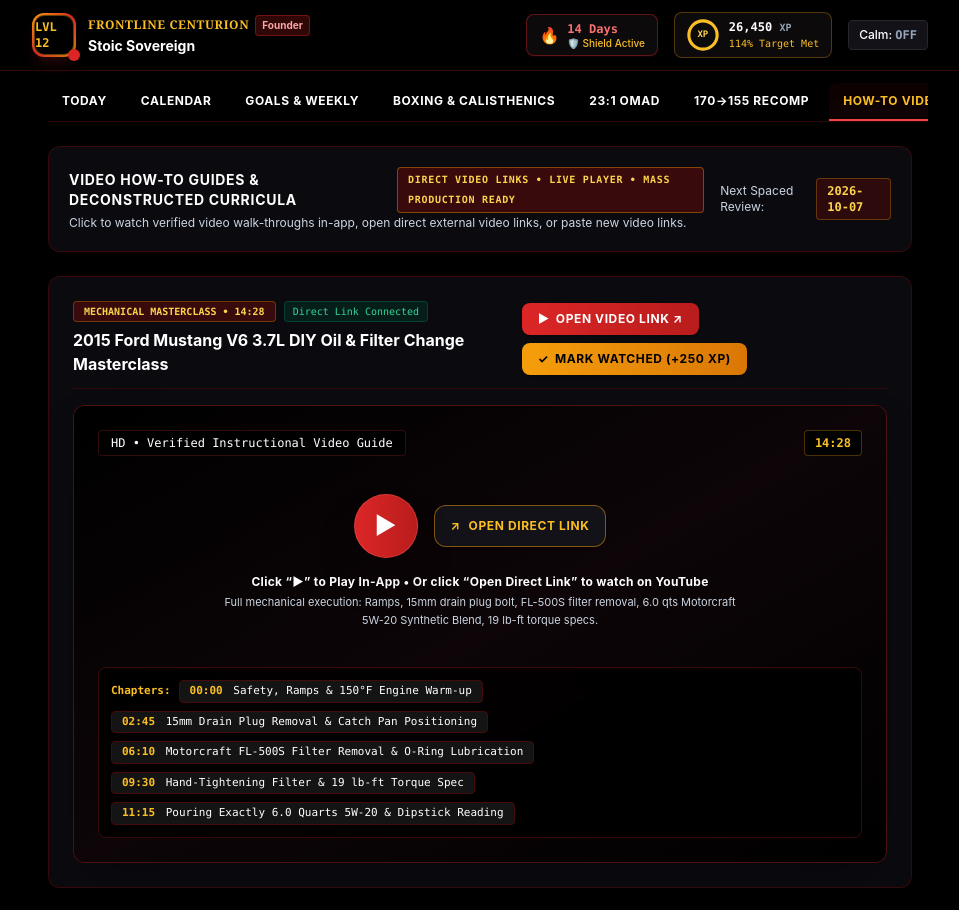
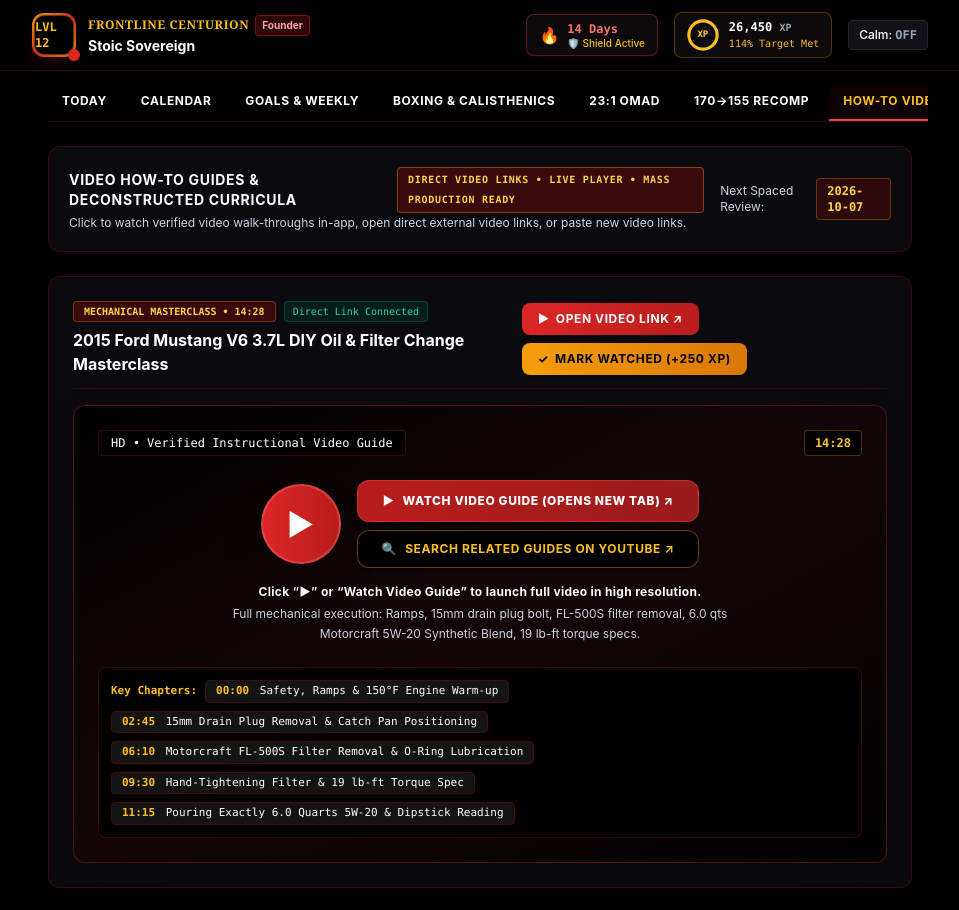
Before and after one commit to Stoic-EmpireLabs/stoic-body, a Next.js app: page /learning in a window 1280 px wide. Shown: the top 910 px of the page, without its empty margins (160-1119 px from the left). Built offline with nearby package versions, Linux system fonts and the light colour scheme.

Commit message:
fix(learning): robust direct video links and external launchpad for mass-production

```diff
--- a/src/app/learning/page.tsx
+++ b/src/app/learning/page.tsx
@@ -357,77 +357,73 @@ export default function LearningPage() {
           </div>
         </div>
 
-        {/* RESPONSIVE VIDEO SCREEN */}
-        <div className="relative w-full aspect-video bg-black rounded-xl overflow-hidden border border-red-900/60 shadow-2xl">
-          {isPlaying ? (
-            <div className="w-full h-full relative flex flex-col">
-              <iframe
-                src={`${selectedVideo.embedUrl}?autoplay=1&rel=0`}
-                title={selectedVideo.title}
-                className="w-full h-full border-0"
-                allow="accelerometer; autoplay; clipboard-write; encrypted-media; gyroscope; picture-in-picture; web-share"
-                allowFullScreen
-              />
-              <button
-                onClick={() => setIsPlaying(false)}
-                className="absolute top-3 right-3 bg-black/80 hover:bg-black text-white text-xs px-3 py-1.5 rounded-lg border border-red-950 backdrop-blur-md font-bold transition flex items-center gap-1"
-              >
-                <span>✕</span> Close In-App Player
-              </button>
-            </div>
-          ) : (
-            <div className="w-full h-full bg-gradient-to-br from-black via-[#0D0507] to-black flex flex-col justify-between p-6">
+        {/* RESPONSIVE VIDEO SCREEN / LAUNCHPAD */}
+        <div className="relative w-full aspect-video bg-gradient-to-br from-black via-[#140608] to-black rounded-xl overflow-hidden border border-red-900/60 shadow-2xl flex flex-col justify-between p-6">
           <div className="flex justify-between items-start">
-                <span className="text-xs font-mono bg-black/80 backdrop-blur-md px-3 py-1 rounded text-white border border-red-900/40">
+            <span className="text-xs font-mono bg-black/90 backdrop-blur-md px-3 py-1 rounded text-white border border-red-900/40">
               HD &bull; Verified Instructional Video Guide
             </span>
-                <span className="text-xs font-mono text-amber-400 bg-black/80 px-2.5 py-1 rounded border border-amber-500/30 font-bold">
+            <span className="text-xs font-mono text-amber-400 bg-black/90 px-2.5 py-1 rounded border border-amber-500/30 font-bold">
               {selectedVideo.duration}
             </span>
           </div>
 
           {/* PLAY BUTTON / ACTIVE VIEWER */}
           <div className="self-center text-center my-auto">
-                <div className="flex items-center justify-center gap-4">
-                  <button
-                    onClick={() => setIsPlaying(true)}
-                    className="w-16 h-16 rounded-full bg-gradient-to-r from-red-600 to-red-700 hover:from-red-500 hover:to-red-600 text-white flex items-center justify-center text-2xl shadow-2xl transition transform hover:scale-105 border border-red-400/30"
-                    title="Play Video In App"
-                  >
-                    ▶
-                  </button>
+            <div className="flex flex-col sm:flex-row items-center justify-center gap-4">
               <a
                 href={selectedVideo.videoUrl}
                 target="_blank"
                 rel="noopener noreferrer"
-                    className="px-4 py-3 rounded-xl bg-[#121218] hover:bg-black border border-amber-500/50 hover:border-amber-400 text-amber-400 font-bold text-xs uppercase tracking-wider transition shadow flex items-center gap-2"
+                className="w-20 h-20 rounded-full bg-gradient-to-r from-red-600 to-red-700 hover:from-red-500 hover:to-red-600 text-white flex items-center justify-center text-3xl shadow-2xl transition transform hover:scale-110 border-2 border-red-400/40 cursor-pointer"
+                title="Watch Video on YouTube"
               >
-                    <span>↗</span> Open Direct Link
+                ▶
               </a>
+
+              <div className="flex flex-col gap-2">
+                <a
+                  href={selectedVideo.videoUrl}
+                  target="_blank"
+                  rel="noopener noreferrer"
+                  className="px-6 py-3 rounded-xl bg-gradient-to-r from-red-700 to-red-800 hover:from-red-600 text-white font-extrabold text-xs uppercase tracking-wider transition shadow-lg flex items-center justify-center gap-2 border border-red-500/50"
+                >
+                  <span>▶</span> Watch Video Guide (Opens New Tab) ↗
+                </a>
+                <a
+                  href={`https://www.youtube.com/results?search_query=${encodeURIComponent(selectedVideo.title)}`}
+                  target="_blank"
+                  rel="noopener noreferrer"
+                  className="px-6 py-2.5 rounded-xl bg-black hover:bg-neutral-900 text-amber-400 font-bold text-xs uppercase tracking-wider transition shadow flex items-center justify-center gap-2 border border-amber-500/40"
+                >
+                  <span>🔍</span> Search Related Guides on YouTube ↗
+                </a>
+              </div>
             </div>
 
             <div className="text-xs text-white mt-4 font-bold tracking-wide">
-                  Click &ldquo;▶&rdquo; to Play In-App &bull; Or click &ldquo;Open Direct Link&rdquo; to watch on YouTube
+              Click &ldquo;▶&rdquo; or &ldquo;Watch Video Guide&rdquo; to launch full video in high resolution.
             </div>
-                <p className="text-[11px] text-slate-300 max-w-lg mx-auto mt-1 leading-relaxed">
+            <p className="text-xs text-slate-300 max-w-lg mx-auto mt-1 leading-relaxed">
               {selectedVideo.description}
             </p>
           </div>
 
           {/* TIMELINE CHAPTERS */}
-              <div className="bg-black/80 backdrop-blur-md p-3 rounded-lg border border-red-950/80 flex flex-wrap gap-2 text-[11px] font-mono text-white overflow-x-auto">
-                <span className="text-amber-400 font-bold self-center">Chapters:</span>
+          <div className="bg-black/90 backdrop-blur-md p-3 rounded-lg border border-red-950/80 flex flex-wrap gap-2 text-[11px] font-mono text-white overflow-x-auto">
+            <span className="text-amber-400 font-bold self-center">Key Chapters:</span>
             {selectedVideo.chapters.map((ch, idx) => (
-                  <span
+              <a
                 key={idx}
-                    className="px-2.5 py-0.5 rounded bg-neutral-900/90 border border-red-950 hover:border-amber-400/50 cursor-pointer whitespace-nowrap text-white font-medium"
+                href={selectedVideo.videoUrl}
+                target="_blank"
+                rel="noopener noreferrer"
+                className="px-2.5 py-0.5 rounded bg-neutral-900/90 border border-red-950 hover:border-amber-400/50 cursor-pointer whitespace-nowrap text-white font-medium hover:text-amber-300"
               >
                 <strong className="text-amber-400 mr-1">{ch.time}</strong> {ch.title}
-                  </span>
+              </a>
             ))}
           </div>
-            </div>
-          )}
         </div>
       </section>
 
@@ -497,12 +493,12 @@ export default function LearningPage() {
                       target="_blank"
                       rel="noopener noreferrer"
                       onClick={(e) => e.stopPropagation()}
-                      className="text-red-400 hover:text-amber-300 font-semibold text-[10px] bg-black/60 px-2 py-0.5 rounded border border-red-950 transition"
+                      className="px-2.5 py-1 rounded bg-gradient-to-r from-red-600 to-red-700 hover:from-red-500 hover:to-red-600 text-white font-extrabold text-[10px] uppercase tracking-wider transition shadow"
                     >
-                      Link ↗
+                      ▶ Watch ↗
                     </a>
                     <span className={vid.watched ? "text-emerald-400 font-bold text-[10px]" : "text-slate-300 text-[10px]"}>
-                      {vid.watched ? "✓ Done" : "Watch"}
+                      {vid.watched ? "✓ Done" : ""}
                     </span>
                   </div>
                 </div>
```
Lines whose indentation alone changed are shown as unchanged.
